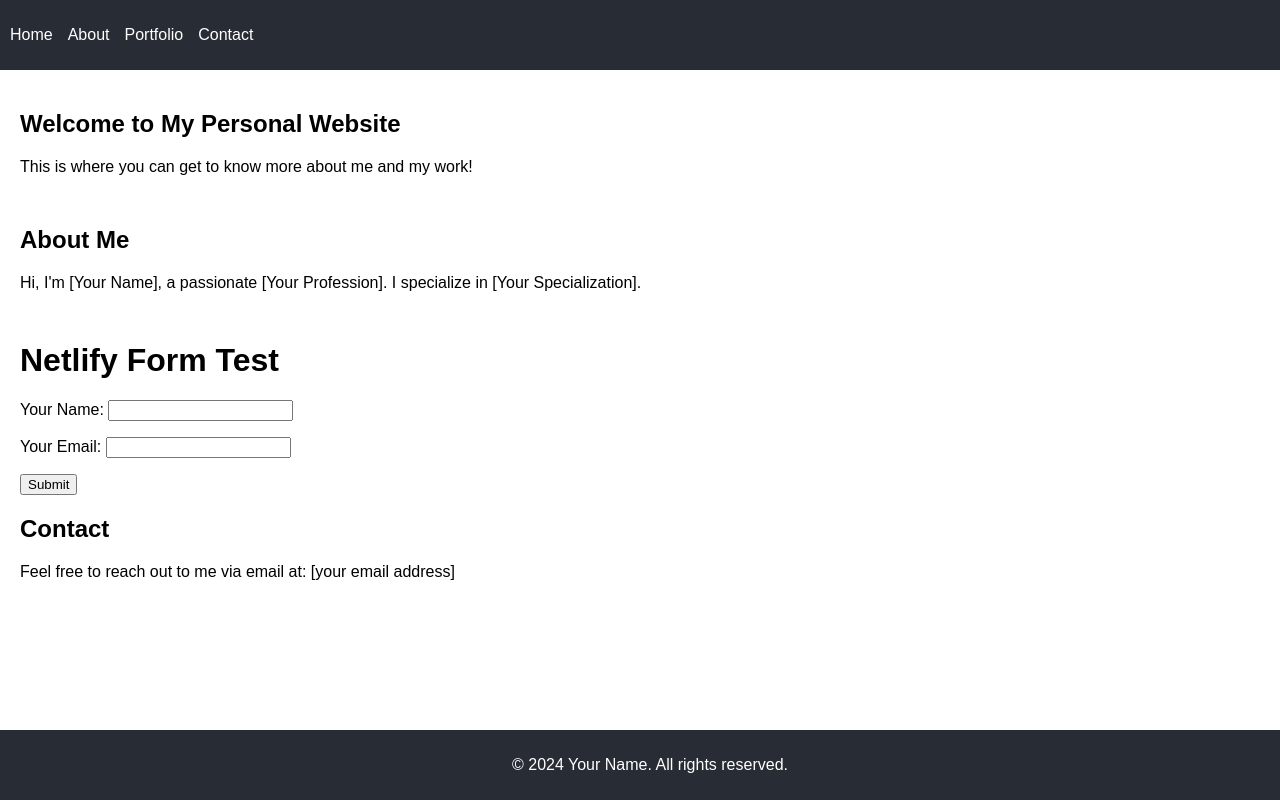
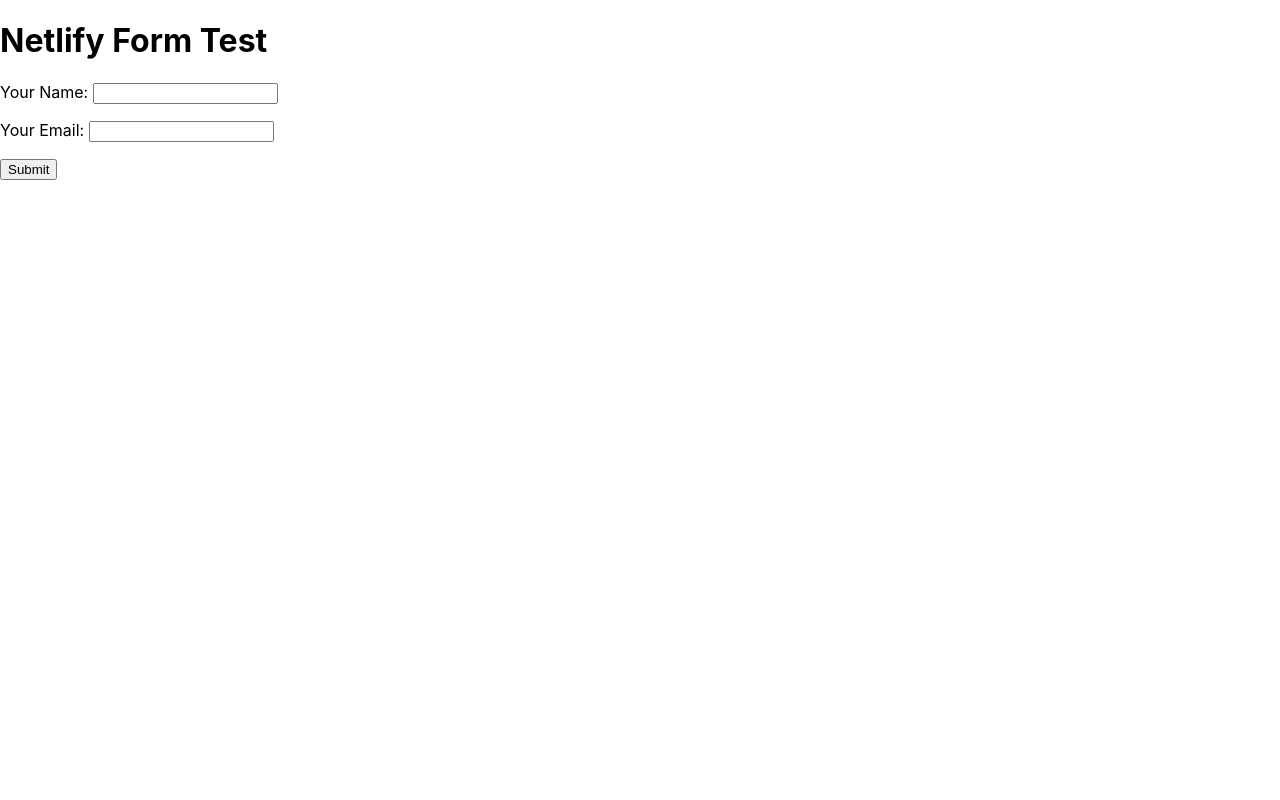
Before and after one commit to optimalP/netlify_playground, a React (Create React App) app: page / in a window 1280 px wide. Built offline with nearby package versions, Linux system fonts and the light colour scheme.

Commit message:
playing around with a personal website

```diff
--- a/src/App.js
+++ b/src/App.js
@@ -1,19 +1,8 @@
-import React from "react";
-import './App.css';
-import Header from './components/Header';
-import Home from './components/Home';
-import About from './components/About';
-//import IdeaValidation from './components/IdeaValidation';
-import Contact from './components/Contact';
-import Footer from './components/Footer';
+import React from 'react';
 
 function App() {
   return (
     <div className="App">
-      <Header />
-      <main>
-        <Home />
-        <About />
       <h1>Netlify Form Test</h1>
 
       {/* Simple form for testing Netlify submission */}
@@ -40,9 +29,6 @@
           <button type="submit">Submit</button>
         </p>
       </form>
-        <Contact />
-      </main>
-      <Footer />
     </div>
   );
 }
```
